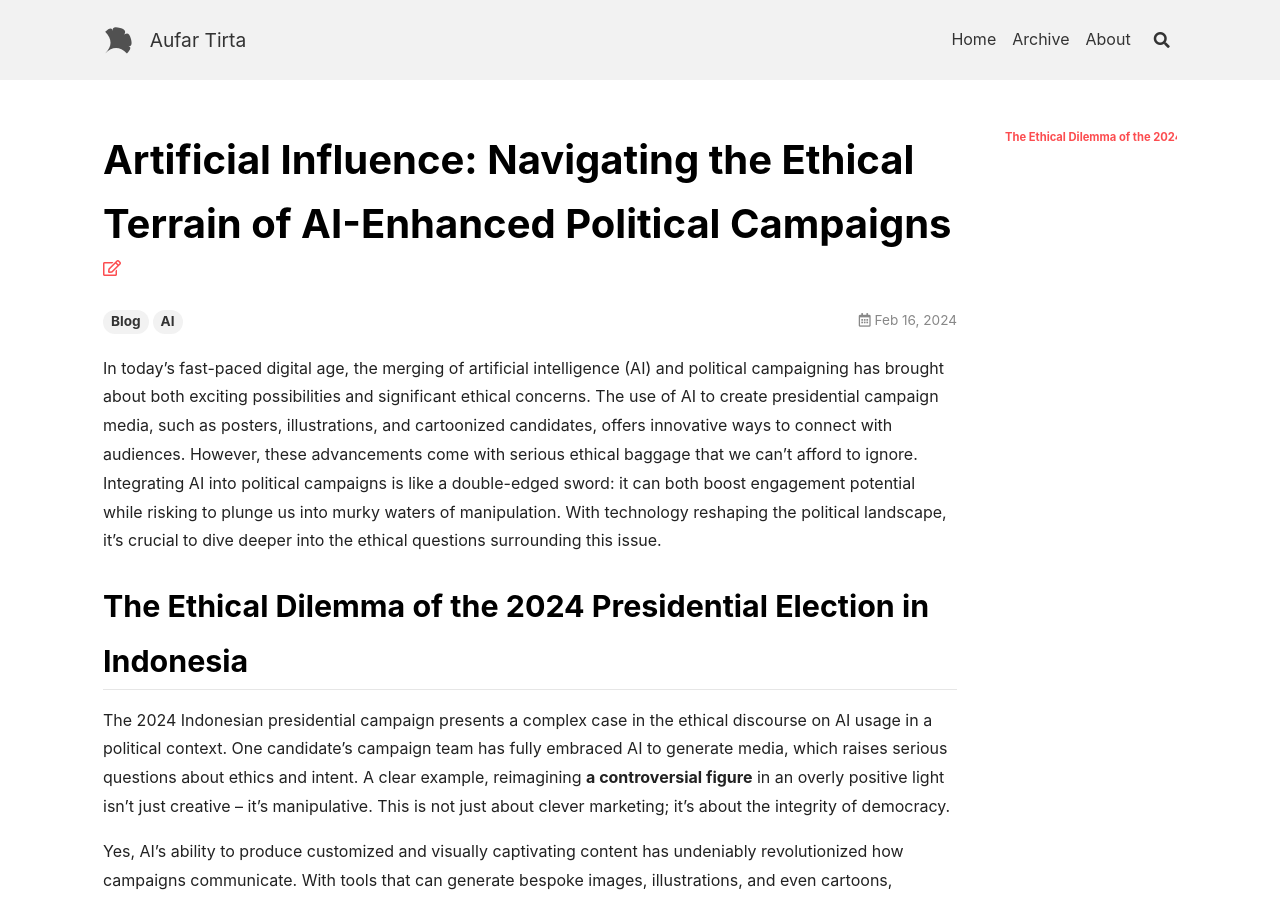
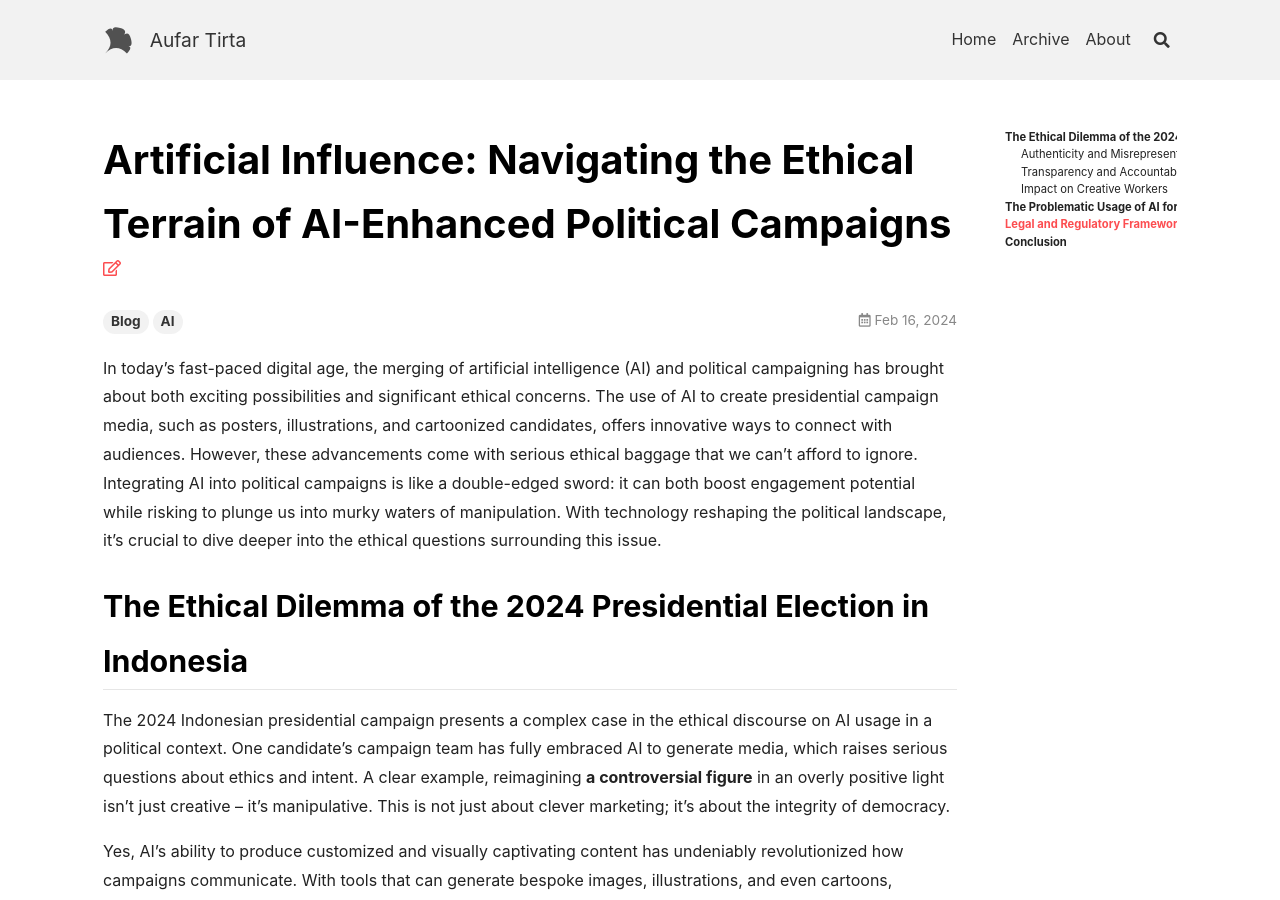
Before and after one commit to aufartirta/aufartirta.github.io, a Jekyll site: the page built from _posts/2024-02-16-ai-in-political-campaigns.md, in a window 1280 px wide and 900 px high. Built offline with Jekyll 4.4.1, drawn with Linux system fonts in a browser that asks for light colours; nearby versions of some CDN libraries.

Commit message:
Update 2024-02-16-ai-in-political-campaigns.md

```diff
--- a/_posts/2024-02-16-ai-in-political-campaigns.md
+++ b/_posts/2024-02-16-ai-in-political-campaigns.md
@@ -21,32 +21,32 @@
 
 While the efficiency of AI is impressive, the ethical challenges it introduces are just as significant. Some of the key issues include:
 
-<h3>Authenticity and Misrepresentation</h3>
+### Authenticity and Misrepresentation
 Using AI to soften the public personas of contentious figures into ‘cute’ and ‘cuddly’ versions is seriously misleading. Such practices go beyond mere aesthetic purposes and touch on deeper concerns about honesty, transparency, and the integrity of the democratic process.
 
 This manipulation can distort public perception, masking serious allegations and diverting attention from substantive policy discussions. It emphazize the need for ethical guidelines that prevent the whitewashing of candidates’ histories and ensure that AI-generated media serves to inform rather than deceive voters. Without this, we risk creating a political reality shaped more by algorithms than by facts.
 
-<h3>Transparency and Accountability</h3>
+### Transparency and Accountability
 The use of AI-generated images in Indonesian politics demands for transparency regarding the origins of campaign materials. Voters must be informed when content is AI-generated, so they can make better judgments about the information presented. For example, by knowing that certain images are AI-generated, voters can take into account factors like potential biases in the algorithms used, or the lack of human creativity and intentionality in the design process.
 
 Additionally, accountability mechanisms must be in place to address any misuse of AI in campaign media, ensuring ethical standards are upheld.
 
-<h3>Impact on Creative Workers</h3>
+### Impact on Creative Workers
 This concern was raised by illustrators and creative professionals, since it touches on broader aspect regarding labour rights and the valuation of human creativity. The increasing use of AI-generated images raises discourses about the intrinsic value of human creativity and the potential consequences of its devaluation. AI-generated content, while innovative and cost-effective, should not undermine the economic and professional interests of artists and illustrators.
 
 AI doesn’t have to be a zero-sum game for creativity. There’s an opportunity here to find balance. By working with creative communities, we can develop fair models for compensation and attribution. AI should be seen as a tool to enhance, not replace, the creative process.
 
-<h2>The Problematic Usage of AI for Political Campaign</h2>
+## The Problematic Usage of AI for Political Campaign
 The 2024 Indonesian election provides a stark illustration of these ethical challenges. The transformation of one of the candidates, a figure associated with human rights abuse allegations, into a benign, cartoonsih character through AI-generated media shows the risks of manipulation and misinterpretation of these technologies. This strategy not only potentially distorts the electorate’s perception, but also risks erasing serious ethical and legal concerns associated with the candidate's past. This is more than just clever marketing -- it’s a form of revisionism.
 
 At the same time, the backlash from Indonesia’s illustrator community reveals another layer of this debate. When AI tools are used without regard for the artistic process or the economic realities of creative professionals, it sends a troubling message: innovation matters more than people. Addressing this requires a collaborative effort to create ethical guidelines that balance AI’s potential with respect for human creativity.
 
-<h2>Legal and Regulatory Framework in Indonesia</h2>
+## Legal and Regulatory Framework in Indonesia
 Recognizing the ethical and social implications of AI, Indonesia has taken steps to establish a foundational ethical framework for AI use. Notably, the Ministry of Communication and Informatics (MOCI) issued Circular Letter №9 of 2023 on AI Ethical Guidelines ([Surat Edaran Menteri Komunikasi dan Informatika Nomor 9 Tahun 2023 tentang Etika Kecerdasan Artifisial](https://jdih.kominfo.go.id/produk_hukum/view/id/883/t/surat+edaran+menteri+komunikasi+dan+informatika+nomor+9+tahun+2023)) , alongside the Financial Services Authority (OJK) Ethical Guidelines on Responsible and Trustworthy AI ([Panduan Kode Etik Kecerdasan Buatan yang Bertanggung Jawab dan Terpercaya](https://www.ojk.go.id/id/berita-dan-kegiatan/publikasi/Documents/Pages/Panduan-Kode-Etik-Kecerdasan-Buatan-AI-yang-Bertanggung-Jawab-dan-Terpercaya-di-Industri-Teknologi-Finansial/OJK_Panduan%20Kode%20Etik%20Kecerdasan%20Buatan%20AI%20Yang%20Bertanggungjawab%20dan%20Terpercaya%20di%20Industri%20Teknologi%20Finansial.pdf)). These guidelines represent initial efforts to guide AI development and use within ethical boundaries, emphasizing principles such as fairness, accountability, and transparency.
 
 While these guidelines are a significant start, ongoing dialogue and development are essential to ensure they remain relevant and effective in addressing the complexities of AI applications in political campaigning and beyond. Engaging with all stakeholders, including AI professionals, computer ethicists, political actors, and creative professionals, will be crucial in refining and expanding these guidelines to cover the nuanced ethical landscapes AI continues to create.
 
-<h2>Conclusion</h2>
+## Conclusion
 The ethical landscape of using AI in presidential campaign media is complex and multifaceted. As illustrated by Indonesia’s presidential election case, we must focus to balance between embracing innovation while safeguarding ethical and democratic principles such as authenticity, fairness, transparency, respect for labour, and privacy. This is not just about technology -- it's about people.
 
 To move forward, we need more robust ethical frameworks and open collaboration with all stakeholders to navigate these challenges effectively. Only through such collaborative efforts can the benefits of AI be harnessed in a manner that upholds the integrity of the democratic process and respects the contributions of creative communities.
```
